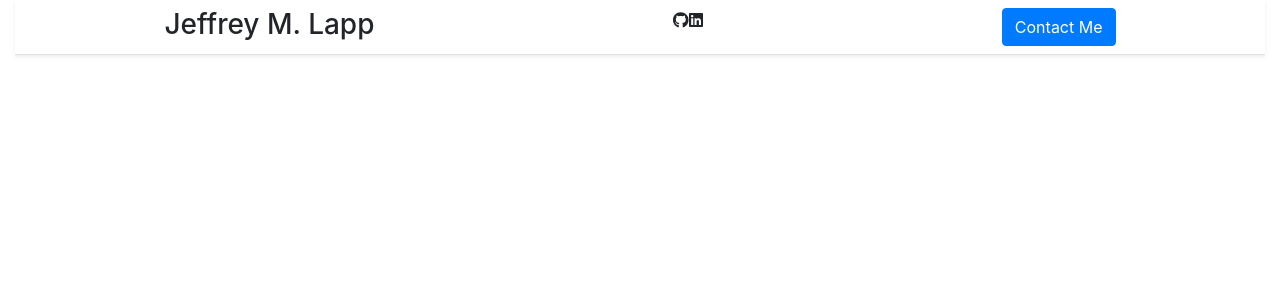
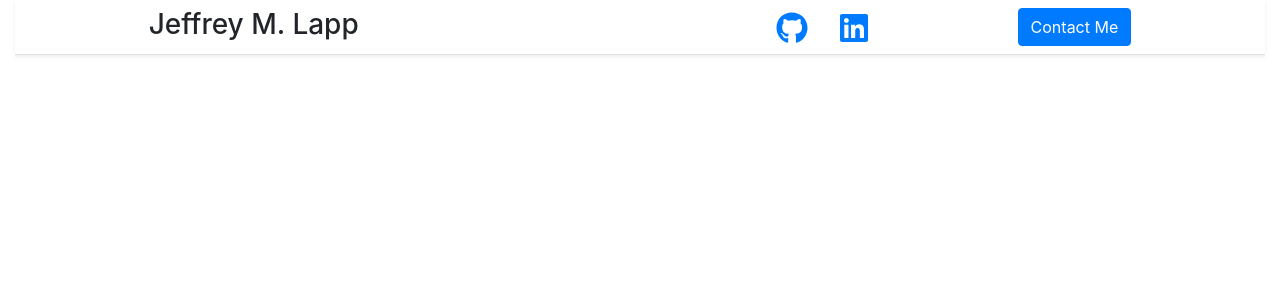
Before and after one commit to lappjeff/Final-Portfolio, a React (Create React App) app in the folder portfolio/: page / in a window 1280 px wide. Shown: the top 300 px of the page. Built offline with nearby package versions, Linux system fonts and the light colour scheme.

Commit message:
Set up acceptable icons and display for nav

```diff
--- a/portfolio/package.json
+++ b/portfolio/package.json
@@ -3,6 +3,7 @@
   "version": "0.1.0",
   "private": true,
   "dependencies": {
+    "@fortawesome/fontawesome-svg-core": "^1.2.26",
     "@fortawesome/free-brands-svg-icons": "^5.12.0",
     "@fortawesome/react-fontawesome": "^0.1.8",
     "@testing-library/jest-dom": "^4.2.4",
--- a/portfolio/src/components/SocialIcons.js
+++ b/portfolio/src/components/SocialIcons.js
@@ -1,12 +1,20 @@
 import React from "react";
+import { NavLink } from "reactstrap";
 import { faGithub, faLinkedin } from "@fortawesome/free-brands-svg-icons";
 import { FontAwesomeIcon } from "@fortawesome/react-fontawesome";
 
 const SocialIcons = props => {
 	return (
-		<div>
-			<FontAwesomeIcon icon={faGithub} />
-			<FontAwesomeIcon icon={faLinkedin} />
+		<div className="d-flex justify-content-end align-items-end h-100">
+			<NavLink href="https://github.com/lappjeff " className="py-0">
+				<FontAwesomeIcon icon={faGithub} size="2x" />
+			</NavLink>
+			<NavLink
+				href="https://www.linkedin.com/in/jeffrey-lapp-622298181/"
+				className="py-0"
+			>
+				<FontAwesomeIcon icon={faLinkedin} size="2x" />
+			</NavLink>
 		</div>
 	);
 };
```
Also changed, not shown: 1 other file (tests, documents, lock files or other folders).
